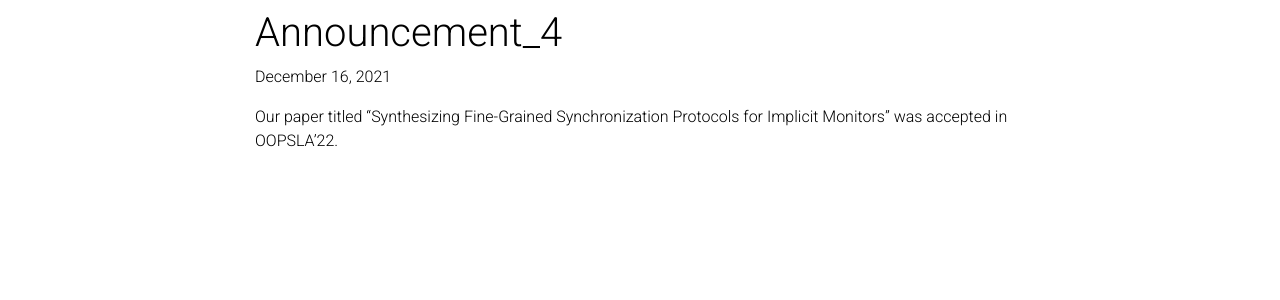
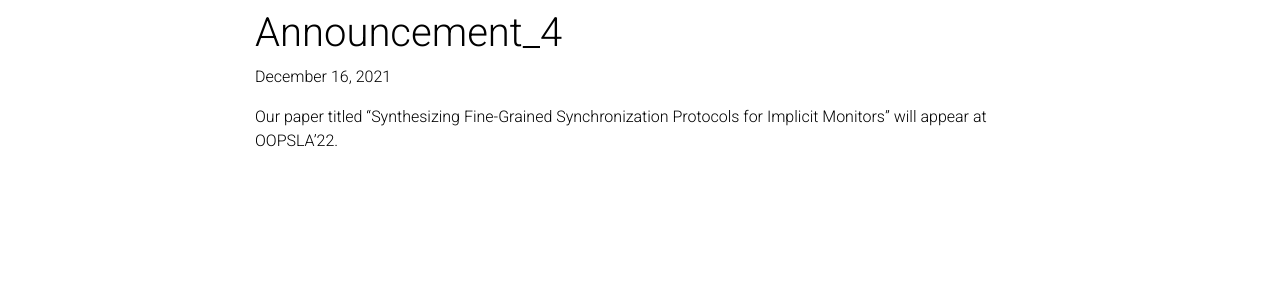
Before and after one commit to kferles/kferles.github.io, a Jekyll site: the page built from _news/announcement_4.md, in a window 1280 px wide. Shown: the part 195-495 px from the top of the page. Built offline with Jekyll 4.4.1, drawn with Linux system fonts in a browser that asks for light colours; nearby versions of some CDN libraries; comment, search, counter and statistics services are not loaded; a style sheet for code colours, icons or effects is not loaded.

Commit message:
Fix wording.

```diff
--- a/_news/announcement_4.md
+++ b/_news/announcement_4.md
@@ -4,4 +4,4 @@ date: 2021-12-16 15:59:00-0400
 inline: true
 ---
 
-Our paper titled "Synthesizing Fine-Grained Synchronization Protocols for Implicit Monitors" was accepted in OOPSLA'22.
+Our paper titled "Synthesizing Fine-Grained Synchronization Protocols for Implicit Monitors" will appear at OOPSLA'22.
```
